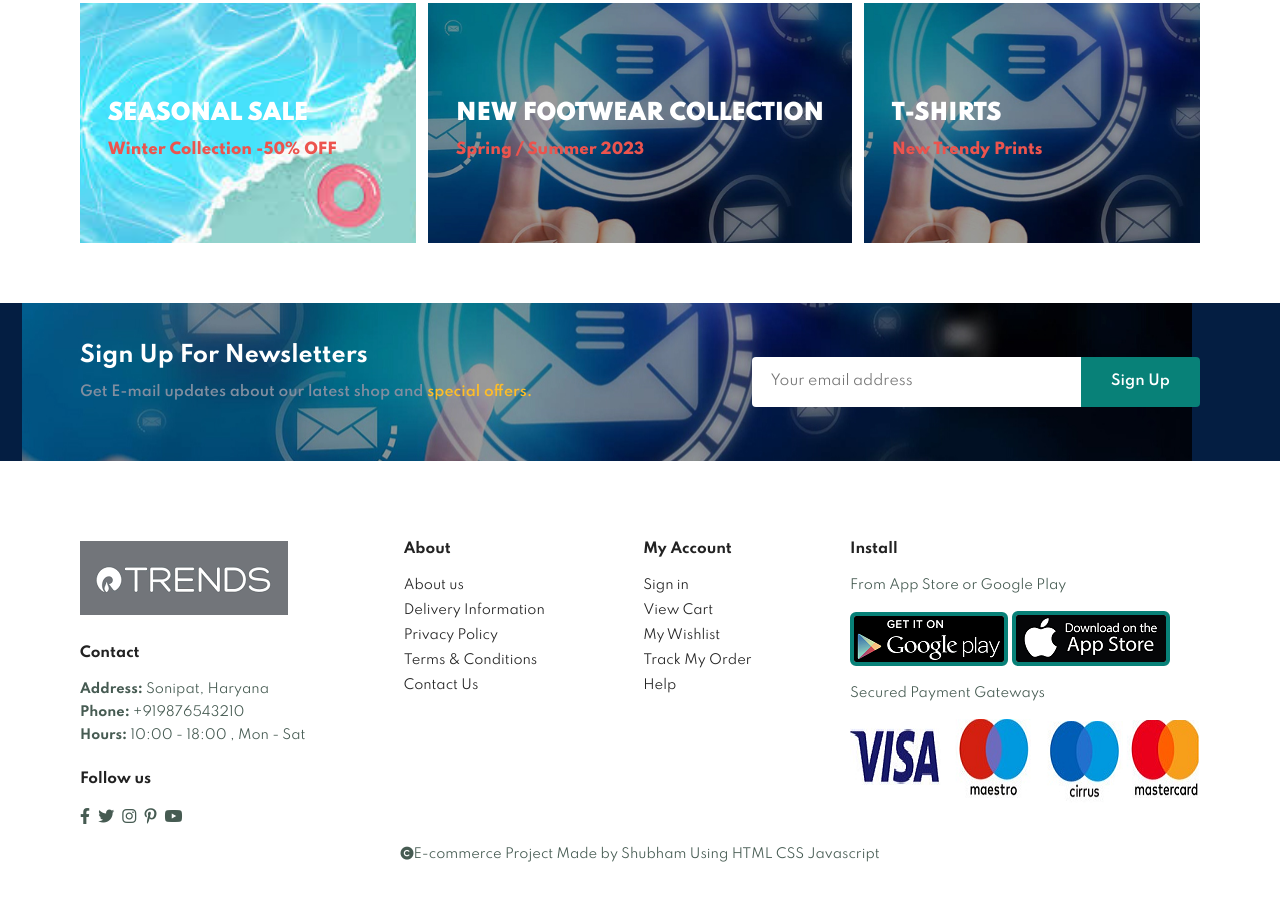
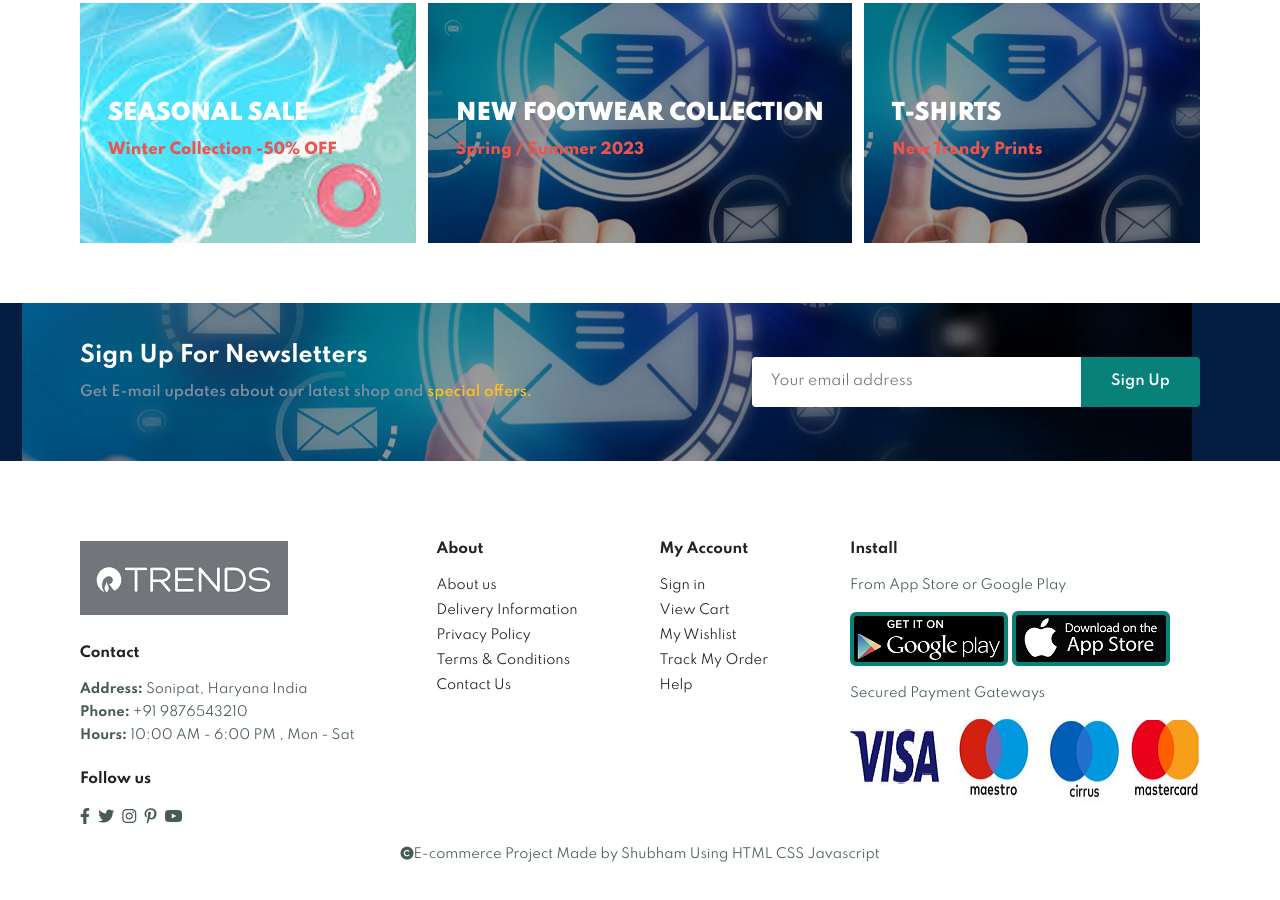
Before and after one commit to ShubhamChawla1/Trends-Ecommerce, a plain HTML site: page index.html in a window 1280 px wide. Shown: the part 4494-5394 px from the top of the page. Drawn offline with Linux system fonts and the light colour scheme.

Commit message:
Update index.html

```diff
--- a/index.html
+++ b/index.html
@@ -409,9 +409,9 @@
         <div class="col">
             <img class="logo" src="image/Logo.png">
             <h4>Contact</h4>
-            <p><Strong>Address:</Strong> Sonipat, Haryana</p>
-            <p><strong>Phone:</strong> +919876543210</p>
-            <p><strong>Hours:</strong> 10:00 - 18:00 , Mon - Sat</p>
+            <p><Strong>Address:</Strong> Sonipat, Haryana India</p>
+            <p><strong>Phone:</strong> +91 9876543210</p>
+            <p><strong>Hours:</strong> 10:00 AM - 6:00 PM , Mon - Sat</p>
            <div class="follow">
             <h4>Follow us</h4>
             <div class="icon">
```
